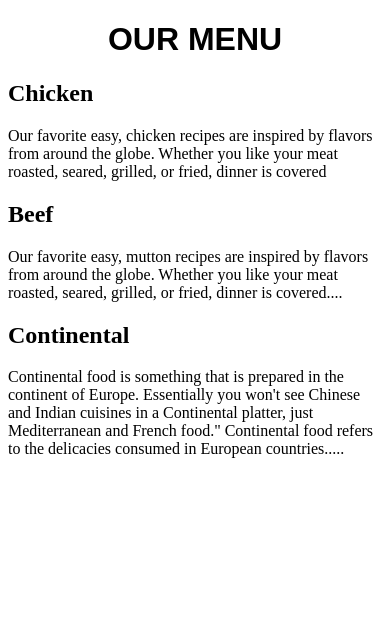
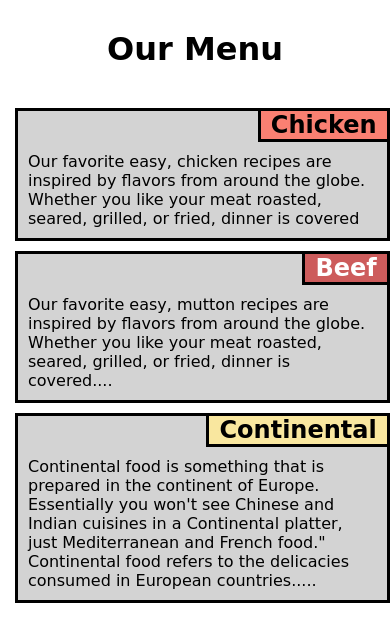
Before and after one commit to harissadaqat/module_solution, a plain HTML site: page index.html in a window 390 px wide. Drawn offline with Linux system fonts and the light colour scheme.

Commit message:
Update style.css

```diff
--- a/style.css
+++ b/style.css
@@ -1,75 +1,80 @@
-*
-{
+*{
+	margin:0;
 	box-sizing: border-box;
-}
-h1{
-	font-style: bold;
-	text-align: center;
-	font-family: sans-serif;
-	text-transform: uppercase;
+	font-family: "Patrick Hand", cursive;
 }
 
-.first, .second, .third
-{
-	width:50%;
-	background-color: #eeeeee;
-	border:2px black;
-	height: 200px;
-	padding: 0px;
+h1{
+	text-align: center;
+	padding: 30px 0px;
+}
 
 
+.container{
+	border-collapse: separate;
+	border-spacing: 15px;
 }
 
-#one,#two,#three
-{ padding-top: 5px;
-	background-color: white;
-	margin: 0px;
+.col1, .col2, .col3 {
+	display: table-cell;
 	border-style: solid;
-	display: inline;
-	float: left;
-
-}
-.ad
-{  font-size: 17px;
-	font-style: bold;
-	height:auto;
-clear: both;
-}
-@media (min-width: 992px) {
-   .col-lg-4 {
-    float: left;
-    border: 1px black;
-  }
-
-  .col-lg-4 {
-    width: 33.33%;
-  }
-
+	border-width: 3px;
+	width: 30%;
+	border-spacing: 10px;
+	background-color: lightgray;
 }
 
-/********** Medium devices only **********/
-@media (min-width: 768px) and (max-width: 991px) {
-  .col-md-6 {
-    float: left;
-    border: 1px black;
-  }
+h2{
+	float: right;
+	padding-left: 10px;
+	padding-right: 10px;
+	border-style: solid;
+	border-width: 0px 0px 3px 3px;
+}
 
-  .col-md-6 {
-    width: 50%;
-  }
+h2:nth-child(1){
+	background-color: salmon;
+}
 
+.col2 h2{
+	background-color: indianred;
+	color: white;
+	border-color: black;
 }
-@media(max-width:767px )
-{
-	 .col-sm-12 {
-    float: left;
-    border: 1px black;
-  }
+
+.col3 h2{
+	background-color: #F9E79F;
+}
 
 
-   .col-sm-12 {
-    width: 100%;
-  }
+p{
+	clear: right;
+	padding: 10px;
+}
 
+@media (min-width: 768px) and (max-width: 991px){
 
-  }
+	.col1, .col2 {
+		width: 50%;
+		/*border-spacing: 15px;*/
+	}
+
+	.col3 {
+		/*box-sizing: padding-box;*/
+		width: 96.78%;
+		float: left;
+		margin-left: 15px;
+		/*margin-right: 15px;*/
+	}
+}
+
+@media (max-width: 767px){
+	.col1, .col2, .col3{
+		width: 96.08%;
+		float: left;
+		margin-top: 10px;
+		/*border-style: content-box;*/
+		/*margin: 0px 15px;*/
+		margin-left: 15px;
+	}
+}
```
